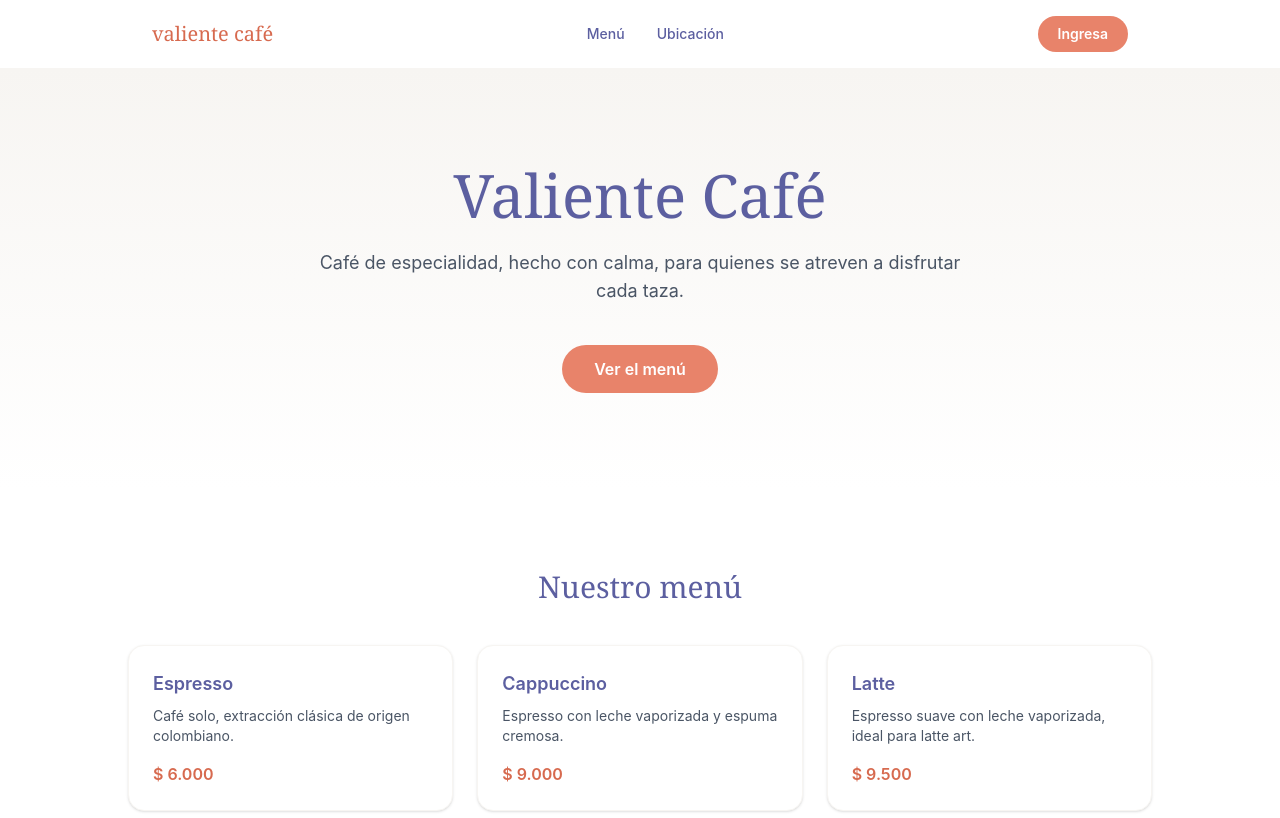
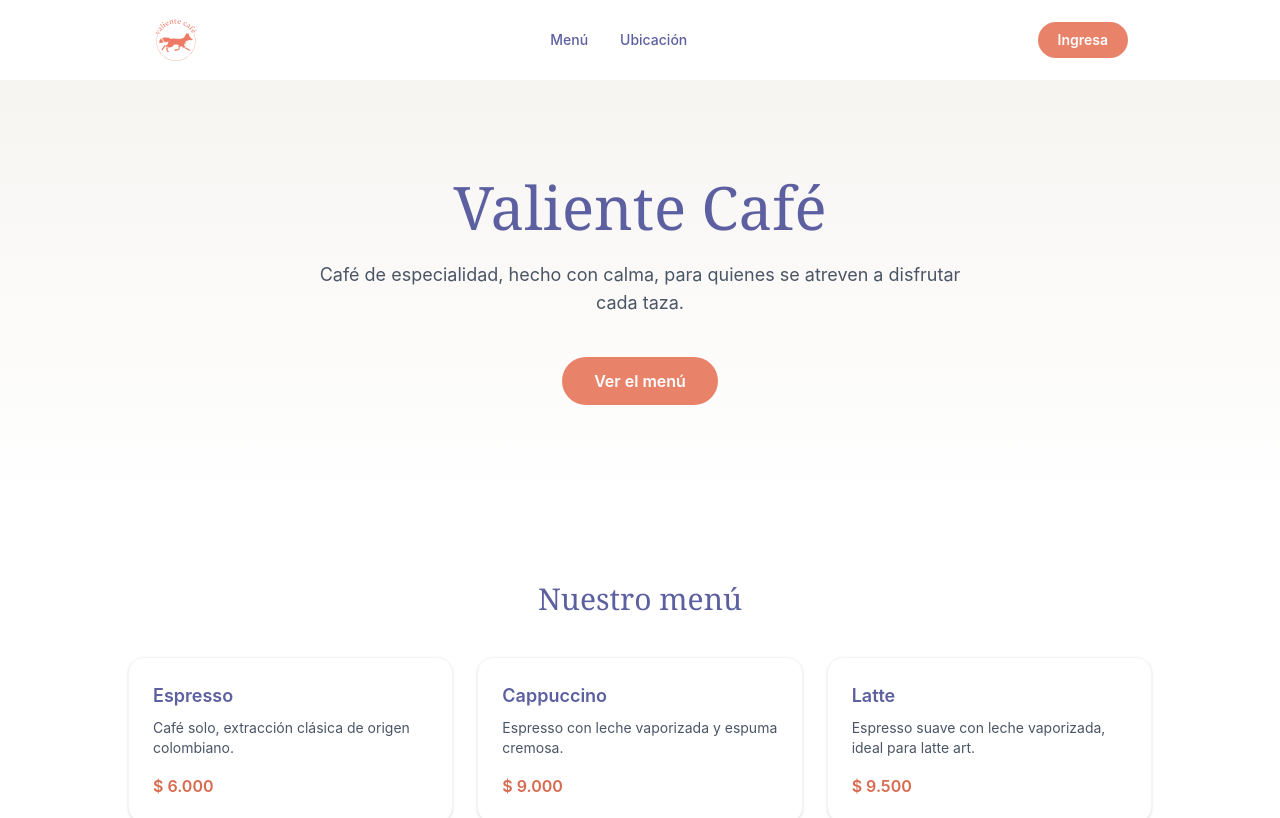
Before and after one commit to diegoasp1023/vca-posSystem-app, a React (Vite) app in the folder apps/frontend/: page / in a window 1280 px wide. Shown: the top 818 px of the page. Built offline with nearby package versions, Linux system fonts and the light colour scheme.

Commit message:
feat(frontend): replace header text logo with the fox brand mark
Uses the real Valiente Café logo SVG (sourced from valientecafe.co)
instead of a plain text wordmark in the header.

```diff
--- a/apps/frontend/src/components/Header.tsx
+++ b/apps/frontend/src/components/Header.tsx
@@ -1,10 +1,10 @@
+import foxLogo from '../assets/fox-logo.svg'
+
 export function Header() {
   return (
     <header className="sticky top-0 z-10 border-b border-cream bg-white/90 backdrop-blur">
       <div className="mx-auto flex max-w-5xl items-center justify-between px-6 py-4">
-        <span className="font-serif text-xl text-coral-dark">
-          valiente café
-        </span>
+        <img src={foxLogo} alt="Valiente Café" className="h-12 w-12" />
 
         <nav className="hidden gap-8 text-sm font-medium text-lavender-dark sm:flex">
           <a href="#menu" className="hover:text-coral-dark">
```
Also changed, not shown: apps/frontend/src/assets/fox-logo.svg (added).
